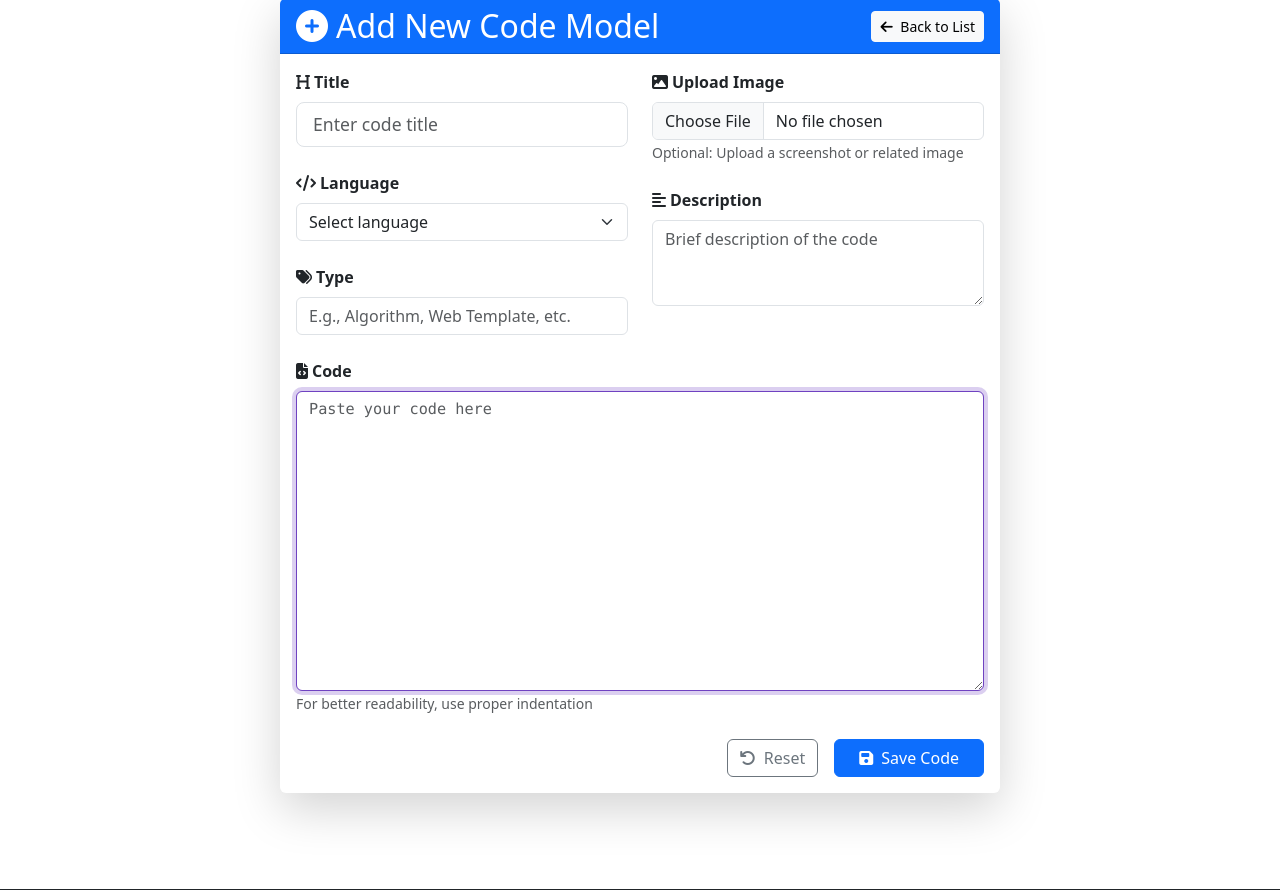
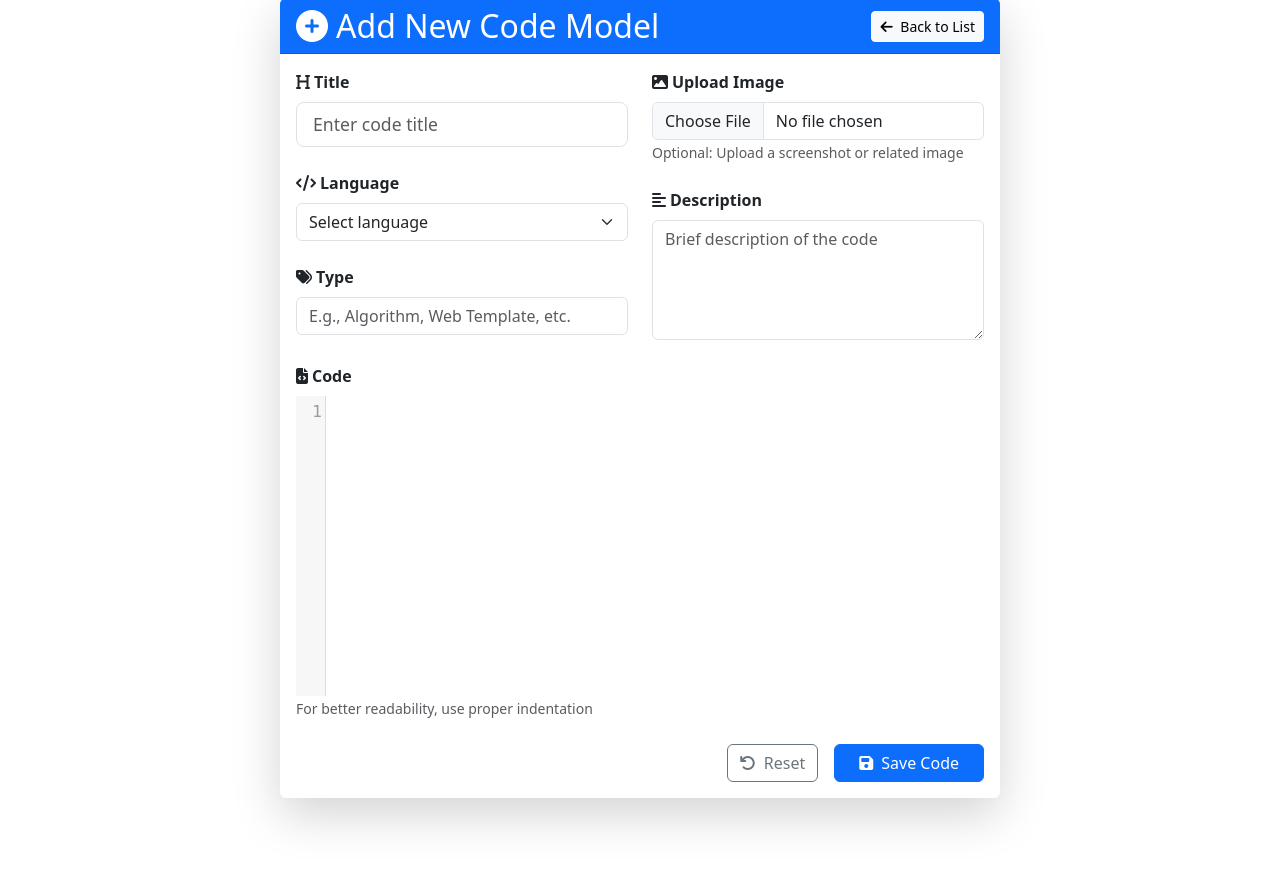
Before and after one commit to akhil397/datacart, a Django app: page /add/ in a window 1280 px wide, after a click on "Code". Shown: the part 153-1043 px from the top of the page. Run offline with Django 4.2, Linux system fonts and the light colour scheme.

Commit message:
optimized with style css and javascript

```diff
--- a/dataapp/static/css/style.css
+++ b/dataapp/static/css/style.css
@@ -1,14 +1,45 @@
-#formbox {
-  background-color: lightblue;
-}
-#formbox label {
-  color: brown;
-}
-/* body {
-  background-color: lightblue;
+/* Custom styles for form elements */
+textarea.form-control {
+  min-height: 120px;
 }
 
-h1 {
-  color: navy;
-  margin-left: 20px;
+#id_codes {
+  font-family: "Courier New", monospace;
+  min-height: 300px;
 }
+
+.form-control:focus,
+.form-select:focus {
+  border-color: #6f42c1;
+  box-shadow: 0 0 0 0.25rem rgba(111, 66, 193, 0.25);
+}
+.font-monospace {
+  font-family: "Courier New", monospace;
+  font-size: 0.95rem;
+  background-color: #f8f9fa;
+}
+
+.form-control-lg {
+  font-size: 1.1rem;
+}
+
+.form-control:focus,
+.form-select:focus {
+  border-color: #6f42c1;
+  box-shadow: 0 0 0 0.25rem rgba(111, 66, 193, 0.25);
+}
+
+textarea {
+  min-height: 120px;
+}
+
+#id_codes {
+  min-height: 300px;
+}
+.bg-purple {
+  background-color: #6f42c1;
+}
+pre {
+  font-family: "Courier New", monospace;
+  font-size: 0.9rem;
+}
--- /dev/null
+++ b/dataapp/static/js/script.js
@@ -0,0 +1,8 @@
+document.addEventListener("DOMContentLoaded", function () {
+  var editor = CodeMirror.fromTextArea(document.getElementById("id_codes"), {
+    lineNumbers: true,
+    mode: "python",
+    theme: "default",
+    indentUnit: 4,
+  });
+});
--- a/dataapp/templates/add_data.html
+++ b/dataapp/templates/add_data.html
@@ -142,31 +142,4 @@
     </div>
   </div>
 </div>
-
-<style>
-  .font-monospace {
-    font-family: "Courier New", monospace;
-    font-size: 0.95rem;
-    background-color: #f8f9fa;
-  }
-
-  .form-control-lg {
-    font-size: 1.1rem;
-  }
-
-  .form-control:focus,
-  .form-select:focus {
-    border-color: #6f42c1;
-    box-shadow: 0 0 0 0.25rem rgba(111, 66, 193, 0.25);
-  }
-
-  textarea {
-    min-height: 120px;
-  }
-
-  #id_codes {
-    min-height: 300px;
-  }
-</style>
-
 {% endblock content %}
--- a/dataapp/templates/base.html
+++ b/dataapp/templates/base.html
@@ -7,6 +7,10 @@
     <title>{% block title %}My Django Project{% endblock %}</title>
 
     <!-- Bootstrap 5 CSS -->
+    <link
+      rel="stylesheet"
+      href="https://cdnjs.cloudflare.com/ajax/libs/codemirror/5.65.2/codemirror.min.css"
+    />
     <link
       href="https://cdn.jsdelivr.net/npm/bootstrap@5.3.0/dist/css/bootstrap.min.css"
       rel="stylesheet"
@@ -112,7 +116,8 @@
 
     <!-- Bootstrap 5 JS Bundle with Popper -->
     <script src="https://cdn.jsdelivr.net/npm/bootstrap@5.3.0/dist/js/bootstrap.bundle.min.js"></script>
-
+    <script src="https://cdnjs.cloudflare.com/ajax/libs/codemirror/5.65.2/codemirror.min.js"></script>
+    <script src="https://cdnjs.cloudflare.com/ajax/libs/codemirror/5.65.2/mode/python/python.min.js"></script>
     <!-- Custom JS -->
     <script src="{% static 'js/script.js' %}"></script>
 
```
Also changed, not shown: dataapp/templates/about.html (+0 -10 lines), dataapp/templates/update.html (+0 -19 lines).
